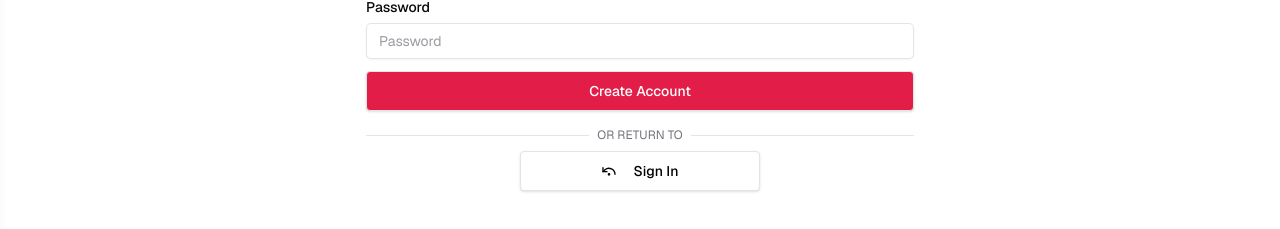
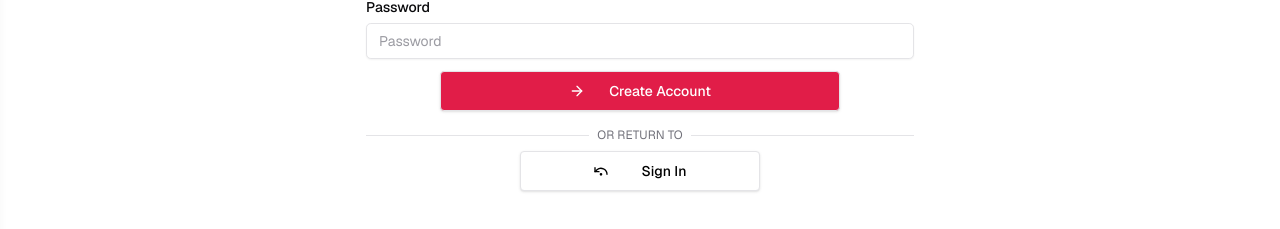
Before and after one commit to luckyluclucas/NextSimpleCommerce, a Next.js app: page /signUp in a window 1280 px wide. Shown: the part 447-676 px from the top of the page. Built offline with nearby package versions, Linux system fonts and the light colour scheme; no server answers; the database is empty.

Commit message:
added create user function

```diff
--- a/src/app/signUp/action.ts
+++ b/src/app/signUp/action.ts
@@ -1,6 +1,7 @@
 "use server";
 import { formSchema } from "./formSchema";
 import z from "zod";
+import { CreateUser } from "../database/usersMethods";
 
 export default async function HandleSignUp(
   prevState: { message: string },
@@ -13,6 +14,30 @@ export default async function HandleSignUp(
   };
 
   const parsedResult = formSchema.safeParse(userData);
-  console.log("sucessfully get data", parsedResult);
-  return { message: "sucessfully submited" };
+
+  if (!parsedResult.success) {
+    const error = parsedResult.error.issues.reduce((acc, errors) => {
+      if (errors.path) {
+        acc[errors.path[0]] = errors.message;
+      }
+
+      return acc;
+    }, {});
+
+    //console.log(parsedResult.error.issues);
+    console.log(error);
+    return { message: error, success: false };
+  }
+
+  try {
+    const user = await CreateUser(parsedResult.data);
+    return { message: "successfuly created user", success: true };
+  } catch (error) {
+    console.log("CreateUser failed ", error);
+    return {
+      error: true,
+      message: "error while creating user, please verify your credentials",
+      success: false,
+    };
+  }
 }
--- a/src/app/signUp/page.tsx
+++ b/src/app/signUp/page.tsx
@@ -22,7 +22,8 @@ import { useActionState, useRef } from "react";
 import HandleSignUp from "./action";
 import { startTransition } from "react";
 import { formSchema } from "./formSchema";
-import { UndoDot } from "lucide-react";
+import { UndoDot, ArrowRight } from "lucide-react";
+import { useEffect } from "react";
 
 export default function SignUp() {
   const { data: session } = useSession();
@@ -42,6 +43,22 @@ export default function SignUp() {
     HandleSignUp,
     { message: "" },
   );
+
+  useEffect(() => {
+    if (state.message) {
+      Object.entries(state.message).forEach(([field, message]) => {
+        form.setError(field as keyof z.infer<typeof formSchema>, { message });
+      });
+    }
+    if (state.success) {
+      router.push("/signIn");
+    }
+
+    if (!state.success && state.error) {
+      form.setError("username", { type: "server", message: state.message });
+      console.log(state.message);
+    }
+  }, [state, form]);
 
   const formRef = useRef<HTMLFormElement>(null);
 
@@ -70,7 +87,6 @@ export default function SignUp() {
         <Form {...form}>
           <form
             ref={formRef}
-            // onSubmit={form.handleSubmit(onSubmit)}
             className="flex flex-col gap-1"
             action={handleSignUpFormAction}
           >
@@ -131,10 +147,9 @@ export default function SignUp() {
             <Button
               type="button"
               onClick={onSubmit}
-              className="dark:bg-[var(--bakcground)] text-white hover:bg-accent/70 bg-primary w-full dark:text-white hover:shadow-[0_0_3px_3px_rgba(225,29,72,0.45)] dark:hover:shadow-[0_0_3px_3px_rgba(255,255,255,0.45)] border h-[40px] justify-start dark:border-border dark:hover:bg-none dark:border-2 rounded transition-all duration-200 ease-linear justify-center"
+              className="w-full sm:w-100 mx-auto dark:bg-[var(--bakcground)] text-white hover:bg-accent/70 bg-primary dark:text-white hover:shadow-[0_0_3px_3px_rgba(225,29,72,0.45)] dark:hover:shadow-[0_0_3px_3px_rgba(255,255,255,0.45)] border h-[40px] justify-start dark:border-border dark:hover:bg-none dark:border-2 rounded transition-all duration-200 ease-linear justify-center"
             >
-              {" "}
-              Create Account
+              <ArrowRight className="mr-4" /> Create Account
             </Button>
           </form>
         </Form>
@@ -155,9 +170,9 @@ export default function SignUp() {
             <Button
               onClick={() => router.push("/signIn")}
               type="submit"
-              className="dark:bg-[var(--bakcground)] w-60 bg-white mx-auto text-black dark:text-white hover:shadow-[0_0_3px_3px_rgba(225,29,72,0.45)] dark:hover:shadow-[0_0_3px_3px_rgba(255,255,255,0.45)]  hover:bg-white border h-[40px] dark:border-border dark:hover:bg-none dark:border-2 rounded transition-all duration-200 ease-linear mt-2"
+              className="dark:text-black w-60 bg-white mx-auto text-black hover:shadow-[0_0_3px_3px_rgba(225,29,72,0.45)] dark:hover:shadow-[0_0_3px_3px_rgba(255,255,255,0.45)]  hover:bg-white border h-[40px] dark:border-border dark:hover:bg-none dark:border-2 rounded transition-all duration-200 ease-linear mt-2"
             >
-              <UndoDot className="mr-2"></UndoDot>
+              <UndoDot className="mr-6"></UndoDot>
               Sign In
             </Button>
           </Link>
```
